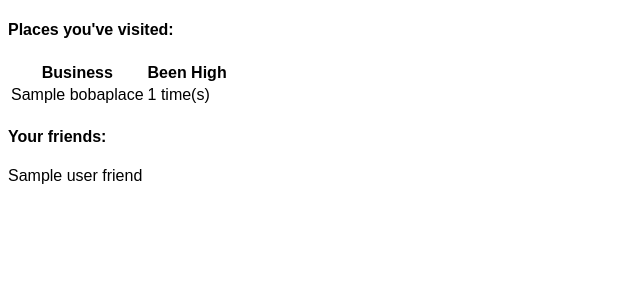
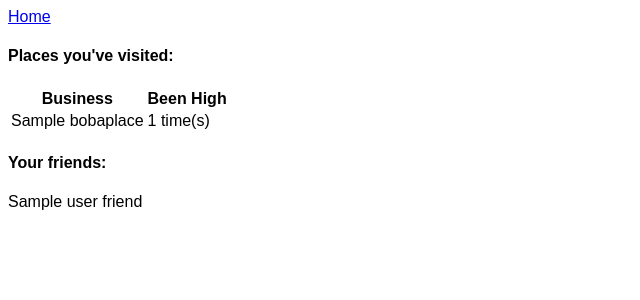
Before and after one commit to lormanlau/boba_app, a Django app: template apps/track_boba/templates/track_boba/user_profile.html in a window 1280 px wide. Shown: the top 300 px of the page, without its empty margins (0-640 px from the left). Run offline with Django 3.2, Linux system fonts and the light colour scheme; the template is opened without the code that fills it: most values are stand-ins (such as "Sample title", 1, 10 or a date in 2020).

Commit message:
added HOME link

```diff
--- a/apps/track_boba/templates/track_boba/user_profile.html
+++ b/apps/track_boba/templates/track_boba/user_profile.html
@@ -8,6 +8,7 @@
         <link href="{% static 'track_boba/css/user_profile.css' %}" rel="stylesheet">
     </head>
     <body>
+        <a href="/dashboard">Home</a>
         <h2>{{user.name}}</h2>
         <h4>Places you've visited:</h4>
         <table>
```
